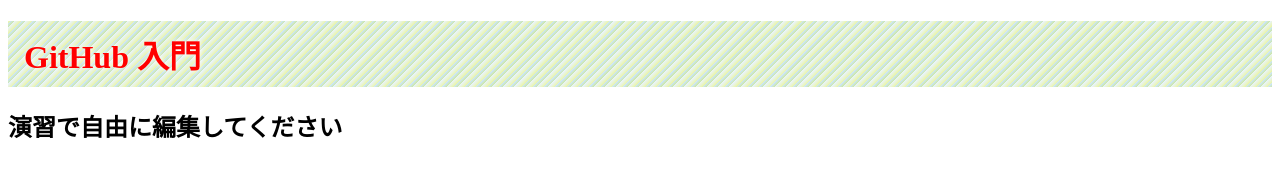
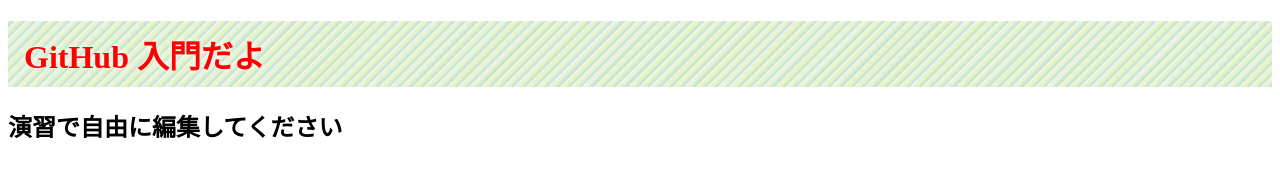
Before and after one commit to Hizuki1030/github_ws, a plain HTML site: page index.html in a window 1280 px wide. Drawn offline with Linux system fonts and the light colour scheme.

Commit message:
from cli

```diff
--- a/index.html
+++ b/index.html
@@ -5,7 +5,7 @@
     <meta charset="UTF-8" />
     <link rel="stylesheet" type="text/css" href="src/styles.css">
   <body>
-    <h1>GitHub 入門</h1>
+    <h1>GitHub 入門だよ</h1>
     <h2>演習で自由に編集してください</h2>
 
     <!-- 変更箇所に困ったら下記のコメントアウトを外してください -->
```
